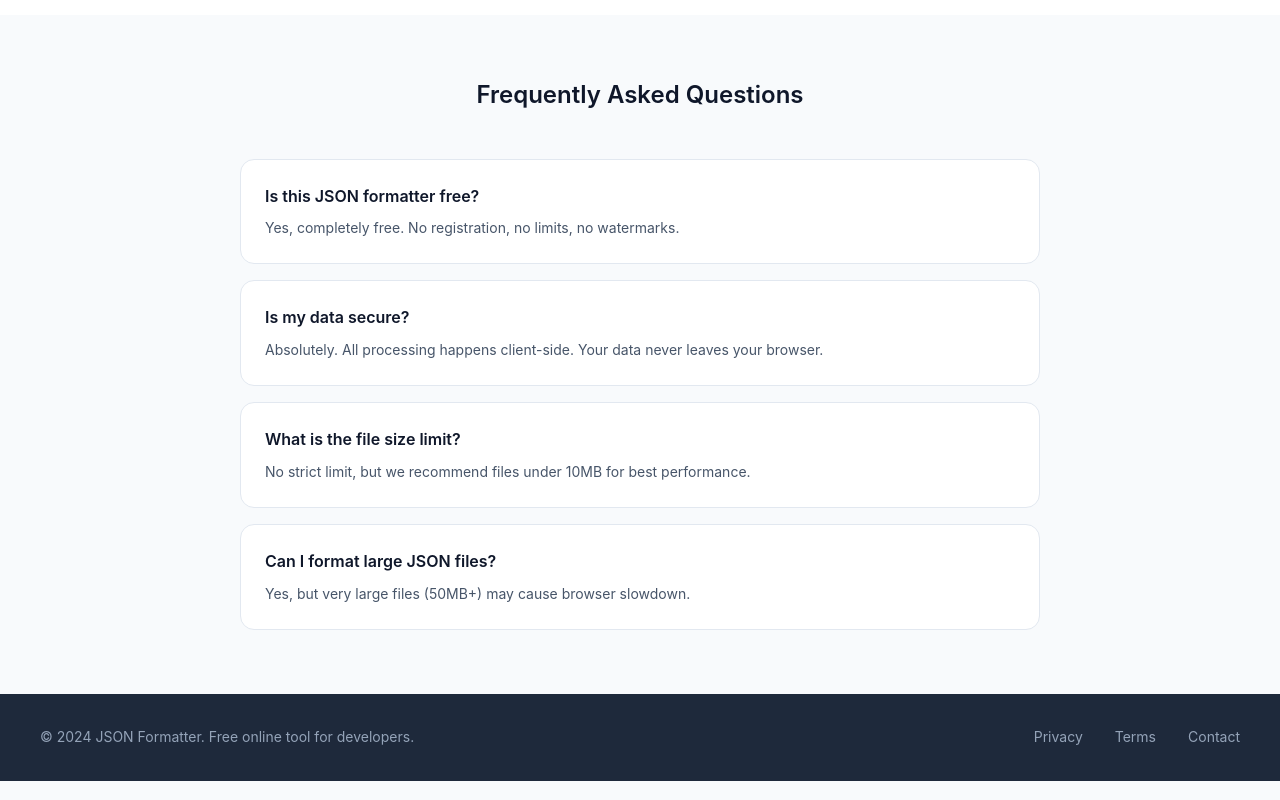
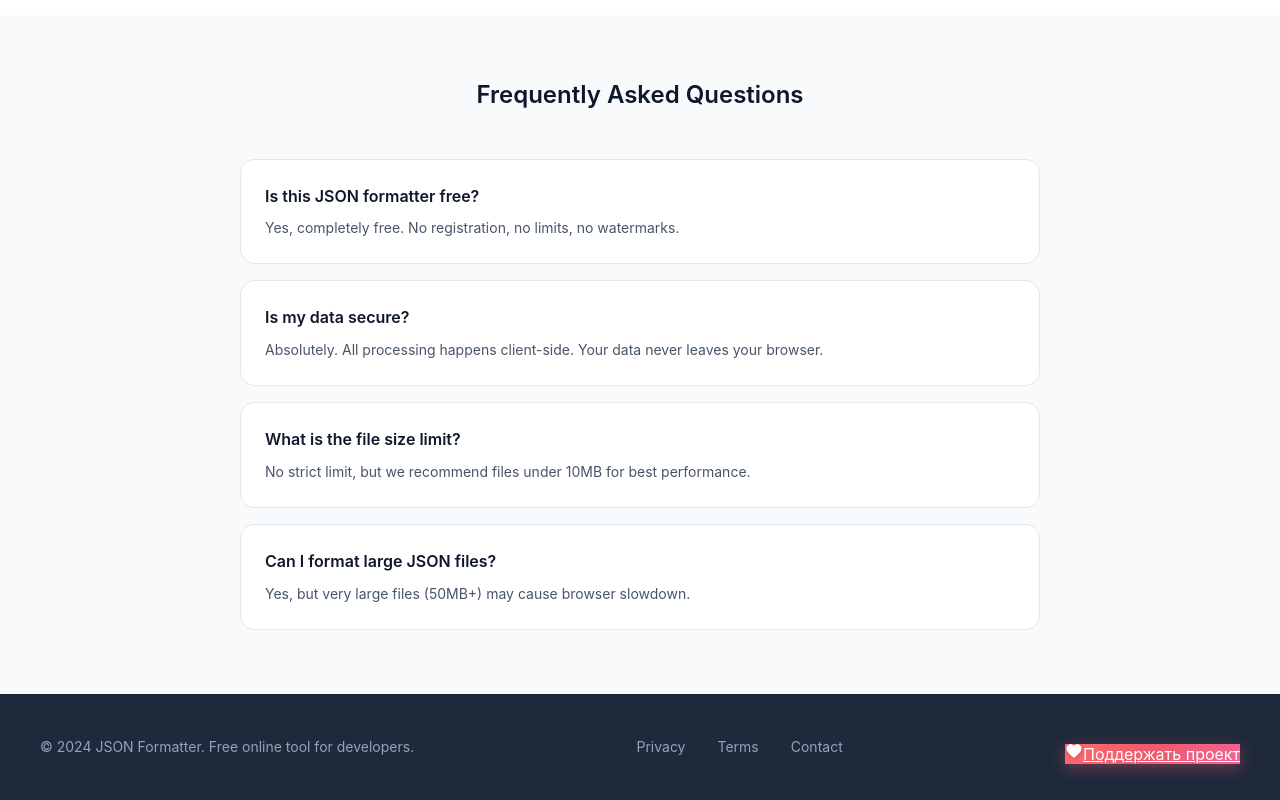
Before and after one commit to opclaw/json-formatter, a Next.js app: page / in a window 1280 px wide. Shown: the part 1766-2566 px from the top of the page. Built offline with nearby package versions, Linux system fonts and the light colour scheme.

Commit message:
Add DonationAlerts support button

```diff
--- /dev/null
+++ b/app/components/DonationButton.tsx
@@ -0,0 +1,43 @@
+'use client'
+
+interface DonationButtonProps {
+  username?: string
+  className?: string
+}
+
+export default function DonationButton({ username = 'smartok', className = '' }: DonationButtonProps) {
+  const donationUrl = `https://donationalerts.com/r/${username}`
+
+  return (
+    <a
+      href={donationUrl}
+      target="_blank"
+      rel="noopener noreferrer"
+      className={`inline-flex items-center gap-2 px-4 py-2 rounded-lg font-medium transition-all duration-300 ${className}`}
+      style={{
+        background: 'linear-gradient(135deg, #ff6b6b 0%, #ee5a6f 50%, #f06595 100%)',
+        color: 'white',
+        boxShadow: '0 4px 15px rgba(238, 90, 111, 0.4)',
+      }}
+      onMouseEnter={(e) => {
+        e.currentTarget.style.transform = 'translateY(-2px)'
+        e.currentTarget.style.boxShadow = '0 6px 20px rgba(238, 90, 111, 0.5)'
+      }}
+      onMouseLeave={(e) => {
+        e.currentTarget.style.transform = 'translateY(0)'
+        e.currentTarget.style.boxShadow = '0 4px 15px rgba(238, 90, 111, 0.4)'
+      }}
+    >
+      <svg
+        width="18"
+        height="18"
+        viewBox="0 0 24 24"
+        fill="currentColor"
+        style={{ filter: 'drop-shadow(0 1px 2px rgba(0,0,0,0.2))' }}
+      >
+        <path d="M12 21.35l-1.45-1.32C5.4 15.36 2 12.28 2 8.5 2 5.42 4.42 3 7.5 3c1.74 0 3.41.81 4.5 2.09C13.09 3.81 14.76 3 16.5 3 19.58 3 22 5.42 22 8.5c0 3.78-3.4 6.86-8.55 11.54L12 21.35z"/>
+      </svg>
+      <span>Поддержать проект</span>
+    </a>
+  )
+}
--- a/app/page.tsx
+++ b/app/page.tsx
@@ -2,6 +2,7 @@
 
 import { useState, useCallback, useEffect } from 'react'
 import styles from './page.module.css'
+import DonationButton from './components/DonationButton'
 
 interface Stats {
   lines: number
@@ -346,6 +347,9 @@ export default function Home() {
             <a href="/terms">Terms</a>
             <a href="/contact">Contact</a>
           </div>
+          <div className={styles.donationWrapper} style={{ marginTop: '1rem' }}>
+            <DonationButton username="smartok" />
+          </div>
         </div>
       </footer>
     </div>
```
